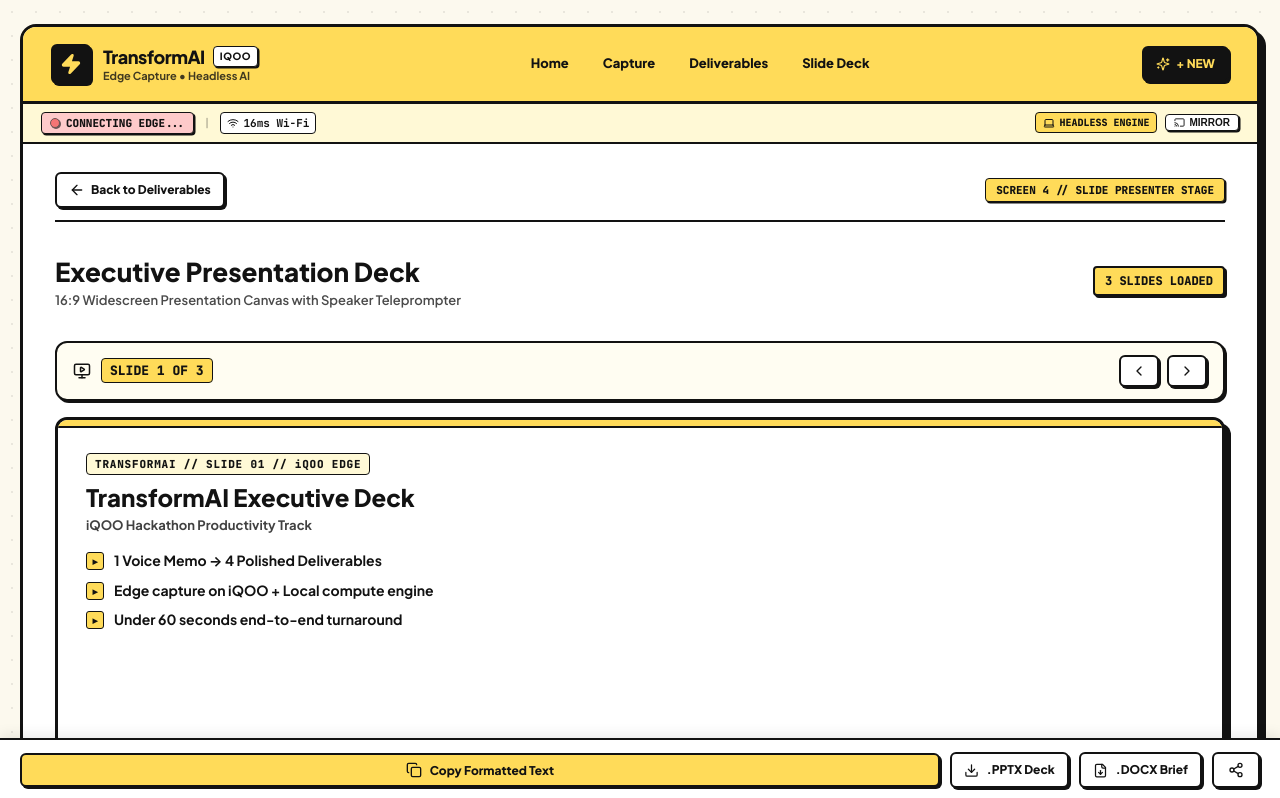
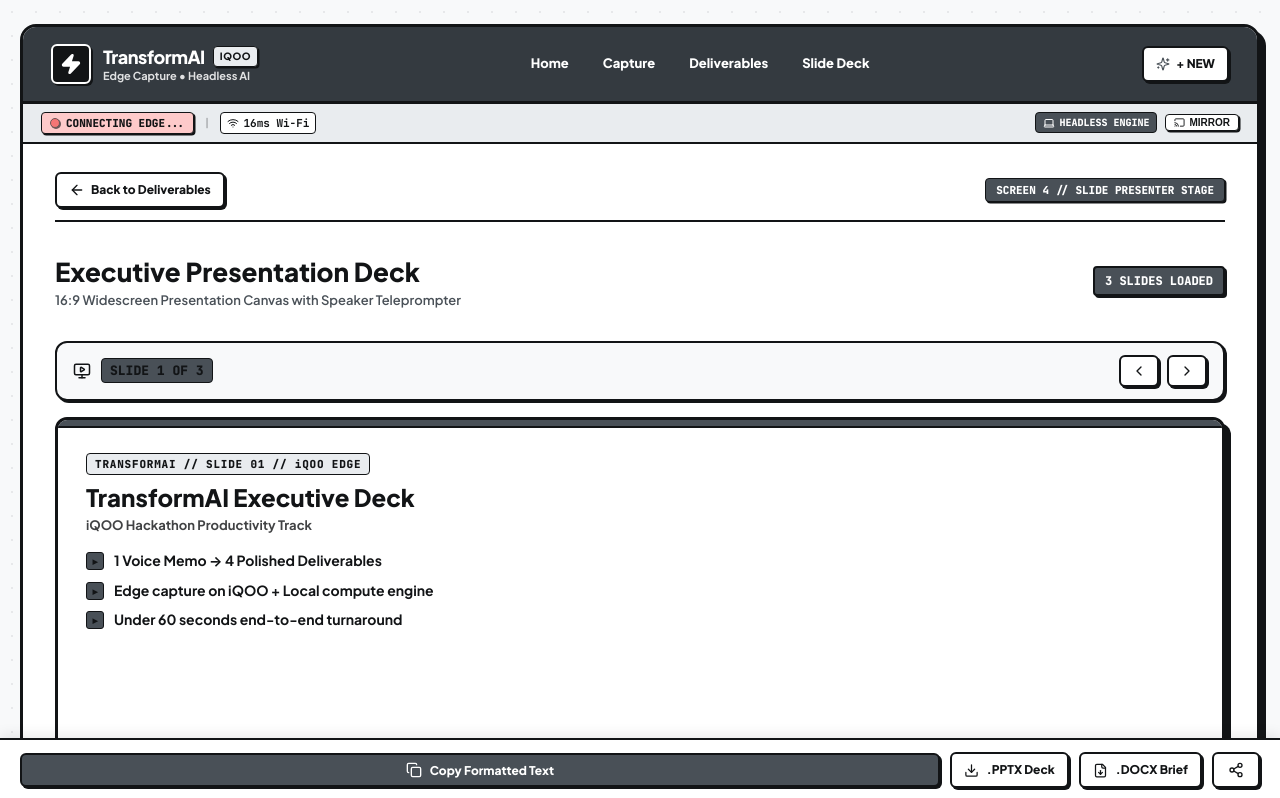
Before and after one commit to Aano2007/transform_ai, a Next.js app in the folder frontend/: page /slides in a window 1280 px wide. Shown: the top 798 px of the page. Built offline with nearby package versions, Linux system fonts and the light colour scheme; no server answers.

Commit message:
changed the color to #495057

```diff
--- a/frontend/src/app/globals.css
+++ b/frontend/src/app/globals.css
@@ -1,25 +1,38 @@
 :root {
-  /* Core Neobrutalism Color Palette (#ffdb59 and its shades) */
-  --nb-yellow-50: #fffdf2;
-  --nb-yellow-100: #fff9d6;
-  --nb-yellow-200: #ffef9e;
-  --nb-yellow-300: #ffe570;
-  --nb-yellow: #ffdb59;
-  --nb-yellow-500: #f2c730;
-  --nb-yellow-600: #d4a613;
-  --nb-yellow-700: #a37c05;
-  --nb-yellow-800: #574102;
-  --nb-yellow-900: #2b2001;
+  /* Core Neobrutalism Color Palette (#495057 Slate Charcoal and its shades) */
+  --nb-slate-50: #f8f9fa;
+  --nb-slate-100: #e9ecef;
+  --nb-slate-200: #dee2e6;
+  --nb-slate-300: #ced4da;
+  --nb-slate-400: #adb5bd;
+  --nb-slate-500: #6c757d;
+  --nb-slate: #495057;
+  --nb-slate-600: #495057;
+  --nb-slate-700: #343a40;
+  --nb-slate-800: #212529;
+  --nb-slate-900: #121416;
+
+  /* Aliasing legacy color tokens to the #495057 palette */
+  --nb-yellow-50: var(--nb-slate-50);
+  --nb-yellow-100: var(--nb-slate-100);
+  --nb-yellow-200: var(--nb-slate-200);
+  --nb-yellow-300: var(--nb-slate-300);
+  --nb-yellow: #495057;
+  --nb-yellow-500: #343a40;
+  --nb-yellow-600: #212529;
+  --nb-yellow-700: #1a1d20;
+  --nb-yellow-800: #121416;
+  --nb-yellow-900: #0a0b0c;
 
   /* Neobrutalism Neutrals & Canvas */
-  --nb-bg: #fcf9ee;
+  --nb-bg: #f8f9fa;
   --nb-surface: #ffffff;
   --nb-surface-card: #ffffff;
-  --nb-surface-alt: #fff9d6;
-  --nb-black: #121212;
-  --nb-text: #121212;
-  --nb-text-muted: #4a4a4a;
-  --nb-text-dim: #717171;
+  --nb-surface-alt: #e9ecef;
+  --nb-black: #121416;
+  --nb-text: #121416;
+  --nb-text-muted: #495057;
+  --nb-text-dim: #6c757d;
 
   /* Neobrutalism Borders & Hard Drop Shadows */
   --nb-border: 2.5px solid var(--nb-black);
@@ -31,22 +44,22 @@
   --nb-shadow-xl: 8px 8px 0px var(--nb-black);
 
   /* Neobrutalism Supporting Accents */
-  --nb-coral: #ff6584;
-  --nb-cyan: #38bdf8;
-  --nb-green: #22c55e;
-  --nb-purple: #c084fc;
-  --nb-blue: #3b82f6;
+  --nb-coral: #e03131;
+  --nb-cyan: #1971c2;
+  --nb-green: #2f9e44;
+  --nb-purple: #7950f2;
+  --nb-blue: #1864ab;
 
   /* Backward Compatibility Mappings for Existing Components */
   --bg-deep: var(--nb-bg);
   --bg-primary: var(--nb-surface);
   --bg-card: var(--nb-surface);
-  --bg-card-hover: var(--nb-yellow-100);
-  --border-subtle: rgba(18, 18, 18, 0.2);
+  --bg-card-hover: var(--nb-slate-100);
+  --border-subtle: rgba(18, 20, 22, 0.2);
   --border-glow: var(--nb-black);
-  --iqoo-orange: var(--nb-yellow-500);
-  --iqoo-orange-light: var(--nb-yellow);
-  --iqoo-cyan: #0284c7;
+  --iqoo-orange: #495057;
+  --iqoo-orange-light: #6c757d;
+  --iqoo-cyan: #1971c2;
   --iqoo-green: var(--nb-green);
   --text-main: var(--nb-text);
   --text-muted: var(--nb-text-muted);
@@ -90,7 +103,7 @@
   background-image:
     radial-gradient(var(--nb-black) 1px, transparent 1px);
   background-size: 24px 24px;
-  opacity: 0.08;
+  opacity: 0.07;
   pointer-events: none;
   z-index: 0;
 }
@@ -131,13 +144,13 @@
 }
 
 /* =========================================================
-   HEADER & NAVIGATION
+   HEADER & NAVIGATION (#495057 Theme)
    ========================================================= */
 .app-header {
   position: sticky;
   top: 0;
   z-index: 50;
-  background: var(--nb-yellow);
+  background: var(--nb-slate-700);
   border-bottom: var(--nb-border-thick);
   padding: 14px 20px;
   display: flex;
@@ -157,22 +170,22 @@
   align-items: center;
   gap: 12px;
   text-decoration: none;
-  color: var(--nb-black);
+  color: #ffffff;
 }
 
 .brand-logo {
   width: 40px;
   height: 40px;
   border-radius: var(--radius-sm);
-  background: var(--nb-black);
-  border: 2px solid var(--nb-black);
+  background: var(--nb-slate-900);
+  border: 2px solid #ffffff;
   box-shadow: 2px 2px 0px var(--nb-black);
   display: flex;
   align-items: center;
   justify-content: center;
   font-weight: 900;
   font-size: 18px;
-  color: var(--nb-yellow);
+  color: #ffffff;
   transition: transform 0.15s ease;
 }
 
@@ -187,13 +200,14 @@
   display: flex;
   align-items: center;
   gap: 8px;
+  color: #ffffff;
 }
 
 .brand-title .tag {
   font-size: 10px;
   font-weight: 800;
   color: var(--nb-black);
-  background: var(--nb-surface);
+  background: var(--nb-slate-100);
   border: 1.5px solid var(--nb-black);
   box-shadow: 1.5px 1.5px 0px var(--nb-black);
   padding: 2px 6px;
@@ -219,7 +233,7 @@
   font-size: 13px;
   font-weight: 800;
   text-decoration: none;
-  color: var(--nb-black);
+  color: #ffffff;
   padding: 6px 12px;
   border-radius: var(--radius-sm);
   border: 1.5px solid transparent;
@@ -227,14 +241,16 @@
 }
 
 .nav-link:hover {
-  background: var(--nb-surface);
+  background: #ffffff;
+  color: var(--nb-black);
   border-color: var(--nb-black);
   box-shadow: var(--nb-shadow-sm);
   transform: translate(-1px, -1px);
 }
 
 .nav-link.active {
-  background: var(--nb-surface);
+  background: #ffffff;
+  color: var(--nb-black);
   border-color: var(--nb-black);
   box-shadow: var(--nb-shadow-sm);
 }
@@ -307,11 +323,11 @@
 }
 
 .card-yellow {
-  background: var(--nb-yellow-100);
+  background: var(--nb-slate-100);
 }
 
 .card-hero {
-  background: var(--nb-yellow-50);
+  background: var(--nb-slate-50);
   border: var(--nb-border-thick);
   box-shadow: var(--nb-shadow-lg);
 }
@@ -322,12 +338,12 @@
   gap: 6px;
   padding: 3px 8px;
   border-radius: var(--radius-sm);
-  background: var(--nb-yellow);
+  background: var(--nb-slate);
   border: 1.5px solid var(--nb-black);
   font-family: var(--font-mono);
   font-size: 11px;
   font-weight: 800;
-  color: var(--nb-black);
+  color: #ffffff;
   box-shadow: var(--nb-shadow-sm);
   margin-bottom: 8px;
   text-transform: uppercase;
@@ -366,14 +382,15 @@
   box-shadow: 1px 1px 0px var(--nb-black);
 }
 
-/* Primary Button: Solid #ffdb59 Yellow with Black Border */
+/* Primary Button: Solid #495057 Slate with White Text & Black Border */
 .btn-primary {
-  background: var(--nb-yellow);
-  color: var(--nb-black);
+  background: var(--nb-slate);
+  color: #ffffff;
 }
 
 .btn-primary:hover {
-  background: var(--nb-yellow-300);
+  background: var(--nb-slate-700);
+  color: #ffffff;
 }
 
 /* Secondary Button: Crisp White with Black Border */
@@ -383,29 +400,29 @@
 }
 
 .btn-secondary:hover {
-  background: var(--nb-yellow-50);
+  background: var(--nb-slate-100);
 }
 
-/* Dark Button: Ink Black with Yellow Accents */
+/* Dark Button: Ink Black */
 .btn-dark {
   background: var(--nb-black);
-  color: var(--nb-yellow);
+  color: #ffffff;
   border-color: var(--nb-black);
 }
 
 .btn-dark:hover {
-  background: #262626;
-  color: var(--nb-yellow);
+  background: var(--nb-slate-800);
+  color: #ffffff;
 }
 
 /* Cyan Action Button */
 .btn-cyan {
   background: var(--nb-cyan);
-  color: var(--nb-black);
+  color: #ffffff;
 }
 
 .btn-cyan:hover {
-  background: #7dd3fc;
+  background: #1864ab;
 }
 
 .btn-sm {
@@ -455,13 +472,14 @@
 }
 
 .tab-btn:hover {
-  background: var(--nb-yellow-100);
+  background: var(--nb-slate-100);
   transform: translate(-1px, -1px);
   box-shadow: var(--nb-shadow);
 }
 
 .tab-btn.active {
-  background: var(--nb-yellow);
+  background: var(--nb-slate);
+  color: #ffffff;
   border: var(--nb-border);
   box-shadow: var(--nb-shadow);
   transform: translate(-1px, -1px);
@@ -474,8 +492,8 @@
   display: inline-flex;
   align-items: center;
   justify-content: center;
-  background: var(--nb-yellow);
-  color: var(--nb-black);
+  background: var(--nb-slate);
+  color: #ffffff;
   border: 1.5px solid var(--nb-black);
   box-shadow: 1.5px 1.5px 0px var(--nb-black);
   border-radius: 4px;
@@ -491,7 +509,7 @@
 
 .citation-pill:hover {
   background: var(--nb-black);
-  color: var(--nb-yellow);
+  color: #ffffff;
   transform: scale(1.1) rotate(-2deg);
 }
 
@@ -513,7 +531,7 @@
 }
 
 .audio-bar:nth-child(even) {
-  background: var(--nb-yellow);
+  background: var(--nb-slate);
   border: 1px solid var(--nb-black);
 }
 
@@ -536,7 +554,7 @@
   bottom: 24px;
   left: 50%;
   transform: translateX(-50%);
-  background: var(--nb-yellow);
+  background: var(--nb-slate-800);
   border: var(--nb-border-thick);
   box-shadow: var(--nb-shadow-lg);
   border-radius: var(--radius-md);
@@ -546,7 +564,7 @@
   gap: 14px;
   z-index: 999;
   animation: slideUp 0.3s cubic-bezier(0.16, 1, 0.3, 1);
-  color: var(--nb-black);
+  color: #ffffff;
 }
 
 @keyframes slideUp {
@@ -594,8 +612,8 @@
 }
 .prose h2 {
   font-size: 16px;
-  background: var(--nb-yellow-100);
-  border-left: 4px solid var(--nb-black);
+  background: var(--nb-slate-100);
+  border-left: 4px solid var(--nb-slate);
   padding: 4px 10px;
   display: inline-block;
 }
@@ -637,8 +655,8 @@
 }
 
 .prose th {
-  background: var(--nb-yellow);
-  color: var(--nb-black);
+  background: var(--nb-slate);
+  color: #ffffff;
   font-family: var(--font-mono);
   font-weight: 800;
   text-transform: uppercase;
@@ -691,7 +709,7 @@
   height: 100%;
   border-radius: var(--radius-md) !important;
   overflow: hidden;
-  background: var(--nb-yellow-50) !important;
+  background: var(--nb-slate-50) !important;
   border: var(--nb-border) !important;
   box-shadow: var(--nb-shadow-sm) !important;
   display: flex;
@@ -701,14 +719,19 @@
 }
 
 .magnetic-dock-item:hover .magnetic-dock-icon-box {
-  background: var(--nb-yellow-200) !important;
+  background: var(--nb-slate-200) !important;
 }
 
 .magnetic-dock-item-active .magnetic-dock-icon-box,
 .magnetic-dock-icon-box.active {
-  background: var(--nb-yellow) !important;
+  background: var(--nb-slate) !important;
   box-shadow: var(--nb-shadow) !important;
   transform: translate(-1px, -1px);
+}
+
+.magnetic-dock-item-active .magnetic-dock-icon-box svg,
+.magnetic-dock-icon-box.active svg {
+  color: #ffffff !important;
 }
 
 .magnetic-dock-badge {
@@ -720,7 +743,7 @@
   padding: 0 5px;
   border-radius: 9999px;
   background: var(--nb-coral);
-  color: var(--nb-black);
+  color: #ffffff;
   font-size: 11px;
   font-weight: 900;
   font-family: var(--font-mono);
@@ -740,7 +763,7 @@
   padding: 5px 12px;
   border-radius: 6px;
   background: var(--nb-black);
-  color: var(--nb-yellow);
+  color: #ffffff;
   font-size: 12px;
   font-weight: 800;
   font-family: var(--font-mono);
--- a/frontend/src/app/layout.js
+++ b/frontend/src/app/layout.js
@@ -14,7 +14,7 @@
   initialScale: 1,
   maximumScale: 1,
   userScalable: false,
-  themeColor: '#ffdb59',
+  themeColor: '#495057',
 };
 
 export default function RootLayout({ children }) {
@@ -33,14 +33,14 @@
           <header className="app-header">
             <Link href="/" className="brand-badge">
               <div className="brand-logo">
-                <Zap size={22} fill="var(--nb-yellow)" color="var(--nb-yellow)" />
+                <Zap size={22} fill="#ffffff" color="#ffffff" />
               </div>
               <div>
                 <div className="brand-title">
                   <span>TransformAI</span>
                   <span className="tag">iQOO</span>
                 </div>
-                <div style={{ fontSize: '11px', color: 'var(--nb-black)', opacity: 0.8, fontWeight: 700, marginTop: '-2px' }}>
+                <div style={{ fontSize: '11px', color: 'rgba(255, 255, 255, 0.85)', fontWeight: 700, marginTop: '-2px' }}>
                   Edge Capture • Headless AI
                 </div>
               </div>
@@ -65,10 +65,10 @@
             <div style={{ display: 'flex', alignItems: 'center', gap: '8px' }}>
               <Link
                 href="/capture"
-                className="btn btn-dark btn-sm"
-                style={{ gap: '6px', fontWeight: 800 }}
+                className="btn btn-secondary btn-sm"
+                style={{ gap: '6px', fontWeight: 800, background: '#ffffff', color: '#121416' }}
               >
-                <Sparkles size={14} color="var(--nb-yellow)" />
+                <Sparkles size={14} color="#495057" />
                 <span>+ NEW</span>
               </Link>
             </div>
--- a/frontend/src/app/page.js
+++ b/frontend/src/app/page.js
@@ -94,6 +94,7 @@
         }}>
           Capture Raw. <span style={{
             background: 'var(--nb-yellow)',
+            color: '#ffffff',
             padding: '2px 8px',
             border: '2px solid var(--nb-black)',
             boxShadow: '2px 2px 0px var(--nb-black)',
@@ -210,6 +211,7 @@
                 fontSize: '11px',
                 fontFamily: 'var(--font-mono)',
                 background: 'var(--nb-yellow)',
+                color: '#ffffff',
                 border: '1px solid var(--nb-black)',
                 padding: '2px 6px',
                 borderRadius: '4px',
@@ -349,7 +351,7 @@
                         padding: '1px 5px',
                         borderRadius: '3px',
                         fontWeight: '800',
-                        color: 'var(--nb-black)'
+                        color: '#ffffff'
                       }}>
                         {item.formatsCount} Formats
                       </span>
--- a/frontend/src/app/slides/page.js
+++ b/frontend/src/app/slides/page.js
@@ -94,7 +94,7 @@
           fontFamily: 'var(--font-mono)',
           fontWeight: '900',
           background: 'var(--nb-yellow)',
-          color: 'var(--nb-black)',
+          color: '#ffffff',
           border: '1.5px solid var(--nb-black)',
           boxShadow: '1.5px 1.5px 0px var(--nb-black)',
           padding: '3px 10px',
@@ -128,7 +128,7 @@
           boxShadow: '2px 2px 0px var(--nb-black)',
           borderRadius: '4px',
           fontSize: '12px',
-          color: 'var(--nb-black)',
+          color: '#ffffff',
           fontWeight: '900',
           fontFamily: 'var(--font-mono)'
         }}>
--- a/frontend/src/app/studio/page.js
+++ b/frontend/src/app/studio/page.js
@@ -346,7 +346,7 @@
                 background: 'var(--nb-yellow)',
                 border: '1.5px solid var(--nb-black)',
                 boxShadow: '1.5px 1.5px 0px var(--nb-black)',
-                color: 'var(--nb-black)',
+                color: '#ffffff',
                 padding: '3px 8px',
                 borderRadius: '4px'
               }}>
@@ -547,6 +547,7 @@
                     fontFamily: 'var(--font-mono)',
                     fontWeight: '900',
                     background: 'var(--nb-yellow)',
+                    color: '#ffffff',
                     border: '1.5px solid var(--nb-black)',
                     boxShadow: '1.5px 1.5px 0px var(--nb-black)',
                     padding: '2px 8px',
@@ -593,6 +594,7 @@
               fontSize: '11px',
               fontFamily: 'var(--font-mono)',
               background: 'var(--nb-yellow)',
+              color: '#ffffff',
               border: '1px solid var(--nb-black)',
               padding: '2px 6px',
               borderRadius: '4px',
--- a/frontend/src/components/OfficeKitBridge.js
+++ b/frontend/src/components/OfficeKitBridge.js
@@ -46,6 +46,7 @@
           alignItems: 'center',
           gap: '6px',
           background: health?.status === 'online' ? 'var(--nb-yellow)' : '#fecaca',
+          color: health?.status === 'online' ? '#ffffff' : 'var(--nb-black)',
           border: '1.5px solid var(--nb-black)',
           boxShadow: '1.5px 1.5px 0px var(--nb-black)',
           borderRadius: '4px',
@@ -82,7 +83,7 @@
           border: '1px solid var(--nb-black)',
           padding: '2px 7px',
           borderRadius: '4px',
-          color: 'var(--nb-black)',
+          color: '#ffffff',
           fontSize: '10px',
           fontWeight: '800'
         }}>
@@ -95,7 +96,7 @@
           title="Toggle Screen Mirroring for Pitch"
           style={{
             background: isMirroring ? 'var(--nb-black)' : '#fff',
-            color: isMirroring ? 'var(--nb-yellow)' : 'var(--nb-black)',
+            color: isMirroring ? '#ffffff' : 'var(--nb-black)',
             border: '1.5px solid var(--nb-black)',
             boxShadow: '1.5px 1.5px 0px var(--nb-black)',
             borderRadius: '4px',
```
Also changed, not shown: frontend/src/app/capture/page.js (+4 -4 lines), frontend/src/components/FormatSelector.js (+10 -5 lines).
